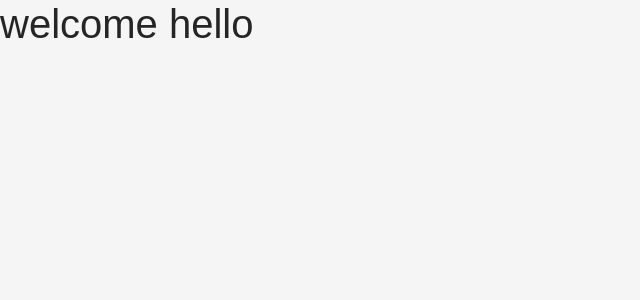
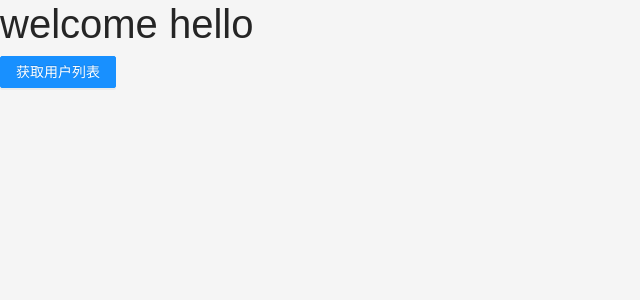
Before and after one commit to fwh666/fwh_common_web, a React (Create React App) app: page /dashboard in a window 1280 px wide. Shown: the top 300 px of the page, without its empty margins (0-640 px from the left). Built offline with nearby package versions, Linux system fonts and the light colour scheme; sample sign-in values are in the browser's storage.

Commit message:
add: userPage

```diff
--- a/src/pages/DashBoard/index.jsx
+++ b/src/pages/DashBoard/index.jsx
@@ -1,5 +1,6 @@
 import React, { useEffect ,useState} from 'react'
 import { useLocation, useNavigate } from 'react-router-dom'
+import User from '../User'
 
 /**
  * 1. 验证登录状态
@@ -21,6 +22,7 @@ export default function DashBoard() {
   return (
     <div>
         <h1>welcome hello</h1>
+        <User></User>
     </div>
   )
 }
--- /dev/null
+++ b/src/pages/User/index.jsx
@@ -0,0 +1,23 @@
+import { Button } from 'antd'
+import React, { Component } from 'react'
+
+const getUsers=()=>{
+    fetch('/api/users')
+    .then(res=>res.json())
+    .then((data)=>{
+        console.log('data',data);
+    })
+}
+
+export default class User extends Component {
+
+
+  render() {
+    return (
+      <div>
+        <Button type='primary' onClick={getUsers}>获取用户列表</Button>
+        {/* todo-fwh-列表数据传参到列表页-参数透传 */}
+      </div>
+    )
+  }
+}
```
